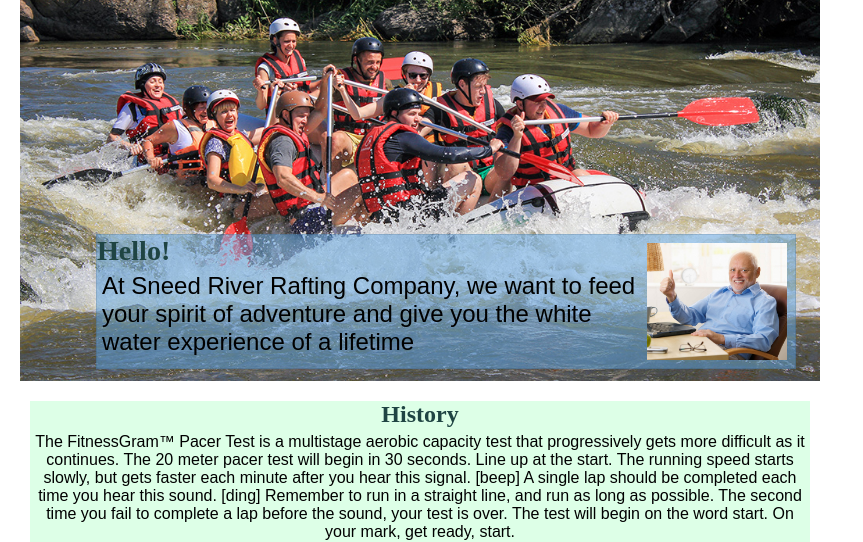
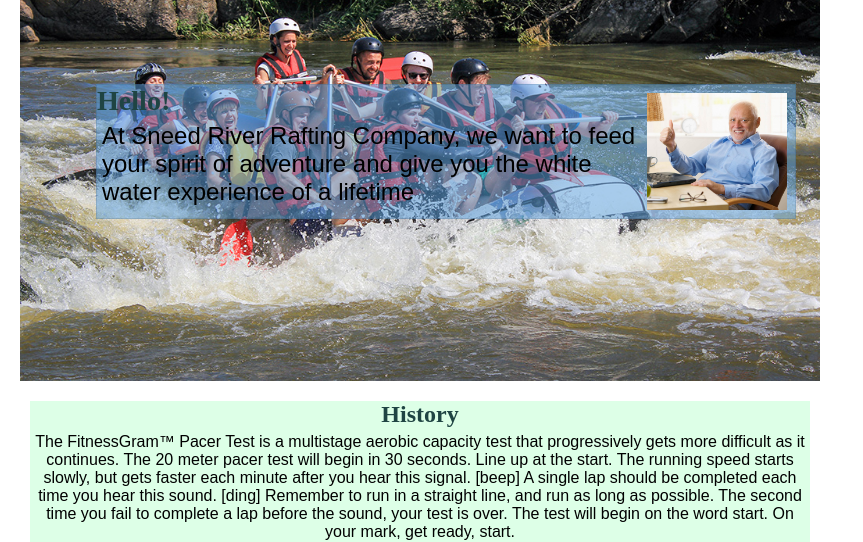
Before and after one commit to natenjones14/wdd130, a plain HTML site: page wwr/about.html in a window 1280 px wide. Shown: the part 265-807 px from the top of the page, without its empty margins (0-863 px from the left). Drawn offline with Linux system fonts and the light colour scheme.

Commit message:
final final

```diff
--- a/wwr/styles/rafting.css
+++ b/wwr/styles/rafting.css
@@ -249,7 +249,7 @@ tr:nth-child(even) {
     background-color: rgb(93, 163, 228, 50%);
     color: #000;
     position: absolute;
-    bottom: 150px;
+    bottom:300px;
     left: 80px;
     overflow: auto;
     width: 700px;
```
